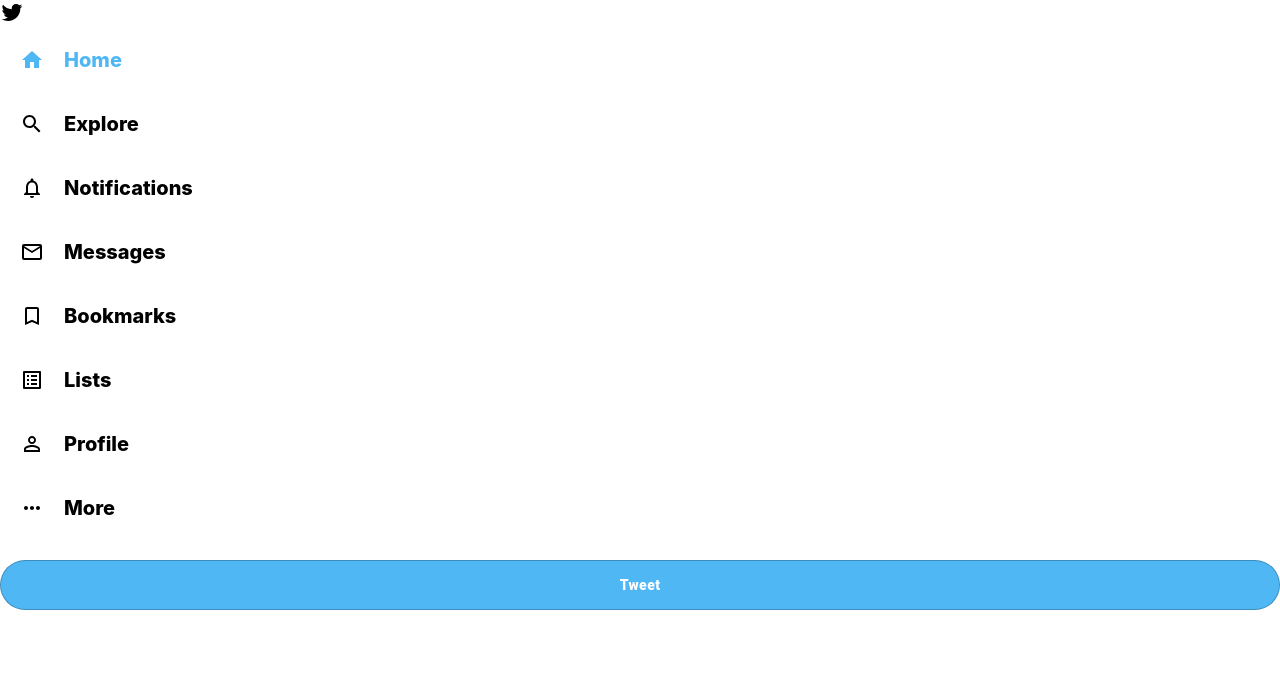
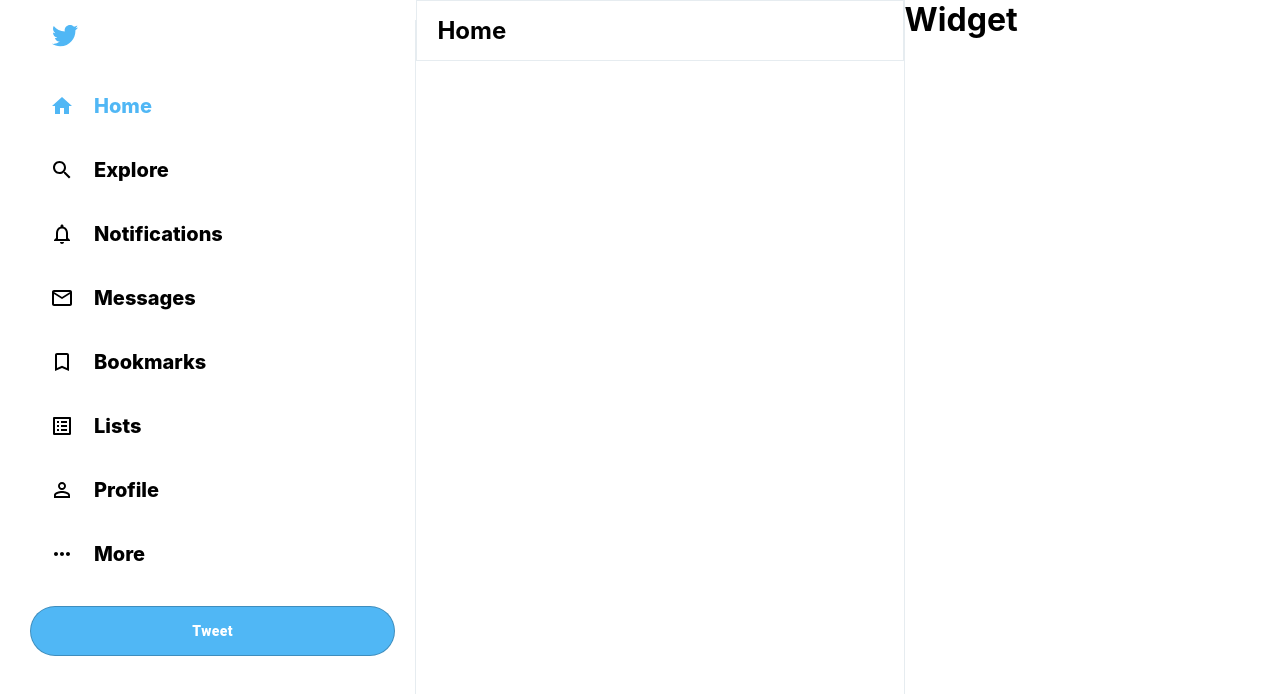
Before and after one commit to jitokj/twitter, a React (Create React App) app: page / in a window 1280 px wide. Shown: the top 694 px of the page. Built offline with nearby package versions, Linux system fonts and the light colour scheme.

Commit message:
added feed

```diff
--- a/src/App.css
+++ b/src/App.css
@@ -2,3 +2,11 @@
   --twitter-color: #50b7f5;
   --twitter-background: #e6ecf0;
 }
+
+.app {
+  display: flex;
+  height: 100vh;
+  max-width: 1300px;
+  margin: 0 auto;
+  padding: 0 10px;
+}
--- a/src/App.js
+++ b/src/App.js
@@ -1,6 +1,8 @@
 import React from "react";
 import './App.css';
+import Feed from "./components/Feed/Feed";
 import Sidebar from "./components/Sidebar/Sidebar";
+import Widget from "./components/Widget/Widget";
 
 
 function App() {
@@ -10,7 +12,9 @@
      {/* sidebar */}
      <Sidebar />
      {/* feed */}
+     <Feed />
      {/* widget */}
+     <Widget />
     </div>
   );
 }
--- /dev/null
+++ b/src/components/Feed/Feed.css
@@ -0,0 +1,15 @@
+.feed {
+  flex: 0.4;
+  border-right: 1px solid var(--twitter-background);
+  min-width: fit-content;
+  overflow-y: scroll;
+}
+
+.feed__header {
+  position: sticky;
+  top: 0;
+  background-color: white;
+  z-index: 100;
+  border: 1px solid var(--twitter-background);
+  padding: 15px 20px;
+}
--- /dev/null
+++ b/src/components/Feed/Feed.js
@@ -0,0 +1,21 @@
+import React from 'react';
+import "./Feed.css";
+
+const Feed = () => {
+    return (
+        <div className="feed">
+           {/* Header */}
+           <div className="feed__header">
+           <h2>Home</h2>
+           </div>
+
+
+
+            {/* tweetBox */}
+
+            {/* Post */}
+        </div>
+    );
+};
+
+export default Feed;
--- a/src/components/Sidebar/Sidebar.css
+++ b/src/components/Sidebar/Sidebar.css
@@ -1,3 +1,11 @@
+.sidebar {
+  border-right: 1px solid var(--twitter-background);
+  flex: 0.3;
+  min-width: 250px;
+  margin-top: 20px;
+  padding: 0 20px;
+}
+
 .sidebar__tweet {
   background-color: var(--twitter-color) !important;
   border: none;
@@ -8,3 +16,10 @@
   height: 50px !important;
   margin-top: 20px !important;
 }
+
+.sidebar__twitterIcon {
+  color: var(--twitter-color);
+  font-size: 30px !important;
+  margin-left: 20px;
+  margin-bottom: 20px;
+}
--- a/src/components/Sidebar/Sidebar.js
+++ b/src/components/Sidebar/Sidebar.js
@@ -17,7 +17,7 @@
     return (
         <div className="sidebar">
             {/* twitter icon */}
-            <TwitterIcon />
+            <TwitterIcon className="sidebar__twitterIcon" />
             {/* sidebarOption */}
             <SidebarOption active Icon={HomeIcon} text="Home" />
             <SidebarOption Icon={SearchIcon} text="Explore" />
--- /dev/null
+++ b/src/components/Widget/Widget.css
@@ -0,0 +1,3 @@
+.widget {
+  flex: 0.3;
+}
--- /dev/null
+++ b/src/components/Widget/Widget.js
@@ -0,0 +1,14 @@
+import React from 'react';
+import "./Widget.css";
+
+const Widget = () => {
+    return (
+        <div className="widget">
+
+        <h1>Widget</h1>
+
+        </div>
+    );
+};
+
+export default Widget;
```
Also changed, not shown: 1 other file (tests, documents, lock files or other folders).
